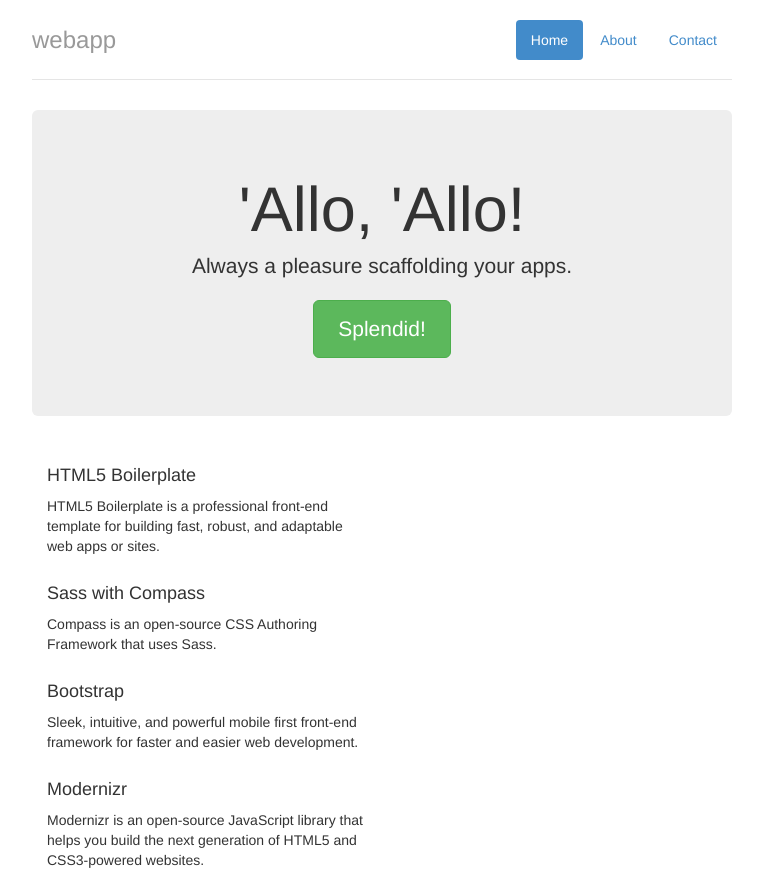
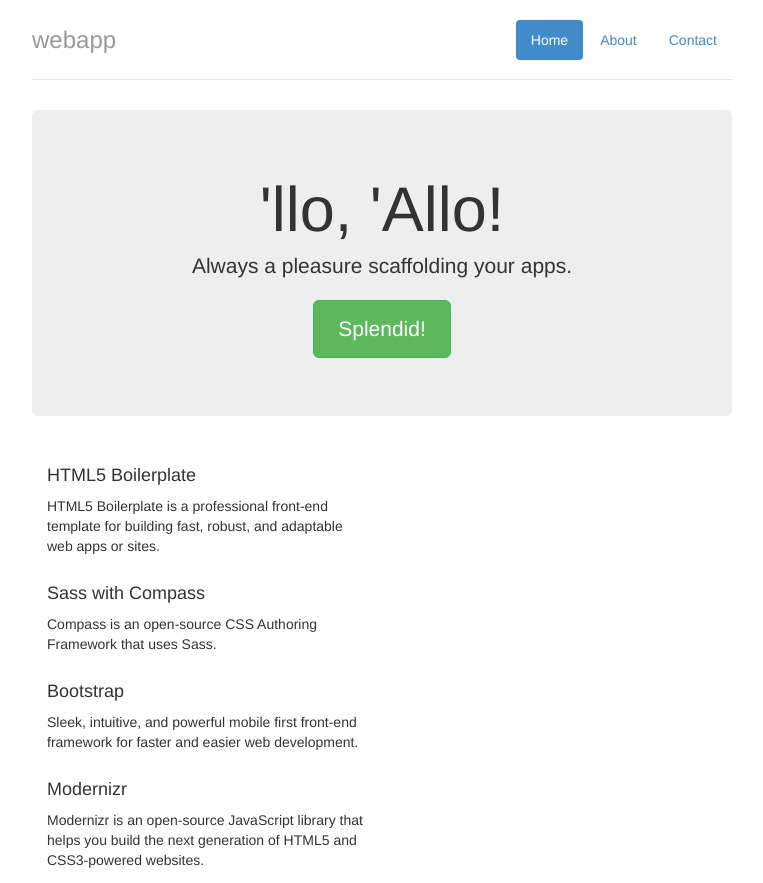
Before and after one commit to keroro-gunsou/app, a plain HTML site: page index.html in a window 1280 px wide. Shown: the top 883 px of the page, without its empty margins (258-1021 px from the left). Drawn offline with nearby package versions, Linux system fonts and the light colour scheme; files that its build step writes are made by us from their sources.

Commit message:
h1chenge

```diff
--- a/index.html
+++ b/index.html
@@ -38,7 +38,7 @@
             </div>
 
             <div class="jumbotron">
-                <h1>'Allo, 'Allo!</h1>
+                <h1>'llo, 'Allo!</h1>
                 <p class="lead">Always a pleasure scaffolding your apps.</p>
                 <p><a class="btn btn-lg btn-success" href="#">Splendid!</a></p>
             </div>
```
